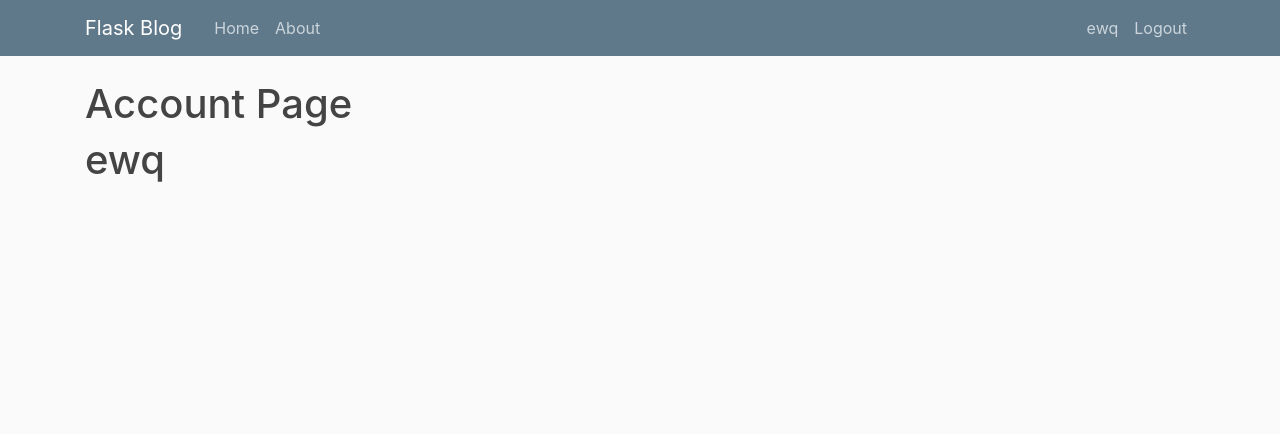
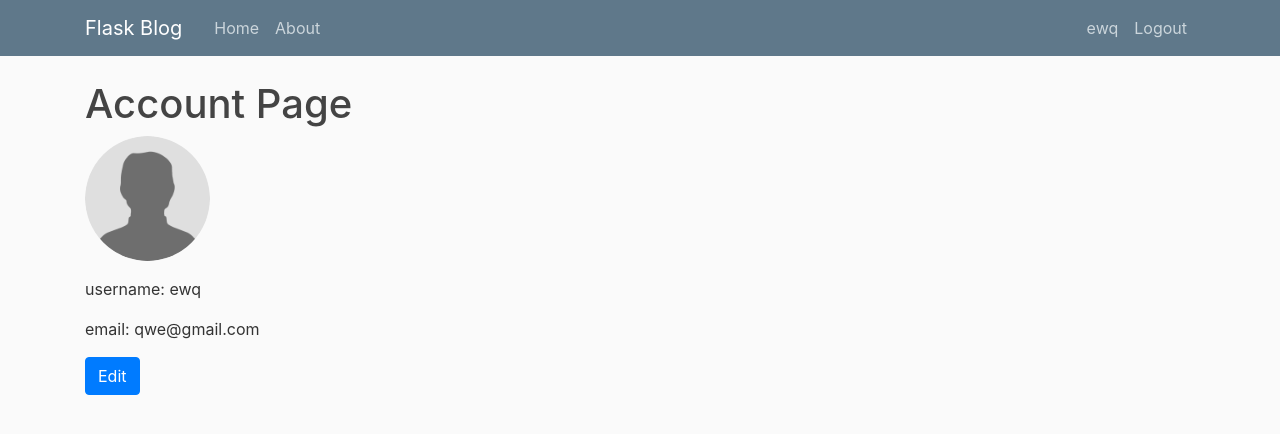
Before and after one commit to bene802/Flask-Project, a Flask app: page /account in a window 1280 px wide. Shown: the top 434 px of the page. Run offline with Flask 2, Linux system fonts and the light colour scheme; a user stored in the database is signed in; some libraries are stand-ins or nearby versions.

Commit message:
account page

```diff
--- a/sharethoughts/__init__.py
+++ b/sharethoughts/__init__.py
@@ -10,7 +10,7 @@ app.config['SQLALCHEMY_DATABASE_URI'] = 'sqlite:///site.db'
 db = SQLAlchemy(app)
 bcrypt = Bcrypt(app)
 login_manager = LoginManager(app)
-login_manager.login_view = 'login'
+login_manager.login_view = 'login' #login_required page
 login_manager.login_message_category = 'info'  # set color to blue
 
 
--- a/sharethoughts/forms.py
+++ b/sharethoughts/forms.py
@@ -1,4 +1,5 @@
 from flask_wtf import FlaskForm
+from flask_login import current_user
 from wtforms import StringField, PasswordField, SubmitField, BooleanField
 from wtforms.validators import DataRequired, Length, Email, EqualTo, ValidationError
 from sharethoughts.models import User
@@ -27,3 +28,13 @@ class LoginForm(FlaskForm):
     password = StringField('Password', validators=[DataRequired()])
     remember = BooleanField('Remember Me')
     submit = SubmitField('Login')
+
+
+class UpdateAccountForm(FlaskForm):
+    username = StringField('Username', validators=[DataRequired(), Length(min=2, max=20)])
+    submit = SubmitField('Submit')
+
+    def validate_username(self, username):
+        user = User.query.filter_by(username=username.data).first()
+        if user and username.data != current_user.username:
+            raise ValidationError('Username exsited! Please try a different username.')
--- a/sharethoughts/routes.py
+++ b/sharethoughts/routes.py
@@ -1,6 +1,6 @@
 from flask import render_template, url_for, flash, redirect, request
 from sharethoughts import app, db, bcrypt
-from sharethoughts.forms import SignUpForm, LoginForm
+from sharethoughts.forms import SignUpForm, LoginForm, UpdateAccountForm
 from sharethoughts.models import User, Post
 from flask_login import login_user, current_user, logout_user, login_required
 
@@ -67,7 +67,16 @@ def logout():
     return redirect(url_for('home'))
 
 
-@app.route('/account')
+@app.route('/account', methods=['GET', 'POST'])
 @login_required
 def account():
-    return render_template('account.html', title='Account')
+    image = url_for('static', filename='images/' + current_user.image_file)
+    form = UpdateAccountForm()
+    if form.validate_on_submit():
+        current_user.username = form.username.data
+        db.session.commit()
+        flash('You have updated your account!', 'success')
+        return redirect(url_for('account'))
+    elif request.method == 'GET':  # put original info into the table
+        form.username.data = current_user.username
+    return render_template('account.html', title='Account', image=image, form=form)
--- a/sharethoughts/templates/account.html
+++ b/sharethoughts/templates/account.html
@@ -1,6 +1,55 @@
 {% extends 'layout.html' %}
 {% block content %}
     <h1>Account Page</h1>
-    <h1>{{ current_user.username }}</h1>
+    <div>
+        <img class='rounded-circle account-img' src='{{ image }}'>
+        <p>username: {{ current_user.username }}</p>
+        <p>email: {{ current_user.email }}</p>
+    </div>
+
+    <!-- Button trigger modal -->
+    <button type="button" class="btn btn-primary" data-toggle="modal" data-target="#exampleModal">
+      Edit
+    </button>
+
+    <!-- Modal -->
+    <div class="modal fade" id="exampleModal" tabindex="-1" role="dialog" aria-labelledby="exampleModalLabel" aria-hidden="true">
+      <div class="modal-dialog" role="document">
+        <div class="modal-content">
+          <div class="modal-header">
+            <h5 class="modal-title" id="exampleModalLabel">Modal title</h5>
+            <button type="button" class="close" data-dismiss="modal" aria-label="Close">
+              <span aria-hidden="true">&times;</span>
+            </button>
+          </div>
+          <div class="modal-body">
+            <form method='POST' action=''>
+                {{ form.hidden_tag() }}
+                <div class='form-group'>
+                    <span style="color:maroon">* </span>
+                    {{ form.username.label(class='form-control-label') }}
+                    {% if form.username.errors %}
+                        {{ form.username(class="form-control form-control-lg is-invalid") }}
+                        <div class="invalid-feedback">
+                            {% for error in form.username.errors %}
+                                <span>{{ error }}</span>
+                            {% endfor %}
+                        </div>
+                    {% else %}
+                        {{ form.username(class="form-control form-control-lg") }}
+                    {% endif %}
+                </div>
+                <div class='form-group'>
+                    {{ form.submit(class='btn btn-primary') }}
+                </div>
+            </form>
+          </div>
+          <div class="modal-footer">
+            <button type="button" class="btn btn-secondary" data-dismiss="modal">Close</button>
+            <button type="button" class="btn btn-primary">Save changes</button>
+          </div>
+        </div>
+      </div>
+    </div>
 
 {% endblock content %}
```
Also changed, not shown: sharethoughts/site.db, sharethoughts/static/images/default.jpg (added).
